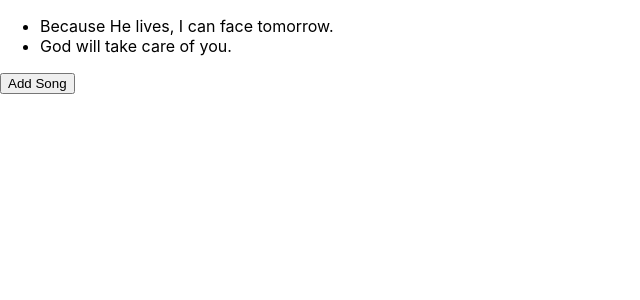
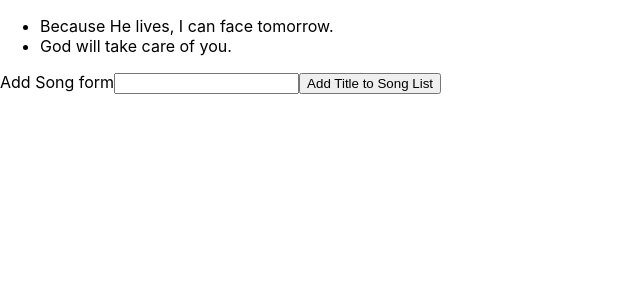
Before and after one commit to CarolinJeba/react-reading-list-app, a React (Create React App) app: page / in a window 1280 px wide. Shown: the top 300 px of the page, without its empty margins (0-640 px from the left). Built offline with nearby package versions, Linux system fonts and the light colour scheme.

Commit message:
useState in Form + passing function as prop

```diff
--- /dev/null
+++ b/src/components/song-form.js
@@ -0,0 +1,22 @@
+import React, {useState} from 'react';
+
+const SongForm = ({addSong}) => {
+
+    const [title, setTitle] = useState('');
+
+    const titleSubmitHandler = (event) => {
+        event.preventDefault();
+        addSong(title);
+        setTitle(''); //to clear the input field
+    }
+    return (
+        <form onSubmit={titleSubmitHandler}>
+            <label>Add Song form</label>
+            <input type="text" value={title} onChange={(event) => setTitle(event.target.value)}
+            />
+            <input type="submit" value = "Add Title to Song List" />
+        </form>
+    );
+}
+
+export default SongForm;
--- a/src/components/song-list.js
+++ b/src/components/song-list.js
@@ -1,11 +1,12 @@
 import React, { useState } from 'react';
+import SongForm from './song-form'
 
 const SongList = () => {
 
     const [songs, setSongs] = useState([{ title: "Because He lives, I can face tomorrow.", id: 1 }, { title: "God will take care of you.", id: 2 }]);
 
-    const onClickAddSong = () => {
-        setSongs([...songs, { title: "Amazing Grace", id: 3 }])
+    const AddSongHandler = (title) => {
+        setSongs([...songs, { title, id: Math.random().toString() }])  // Math.random().toString() generates random and unique key
     }
 
     return (
@@ -17,7 +18,7 @@ const SongList = () => {
                     );
                 })}
             </ul>
-            <button className="add-song" onClick={onClickAddSong}> Add Song </button>
+            <SongForm addSong = {AddSongHandler} />
         </div>
     );
 }
```
